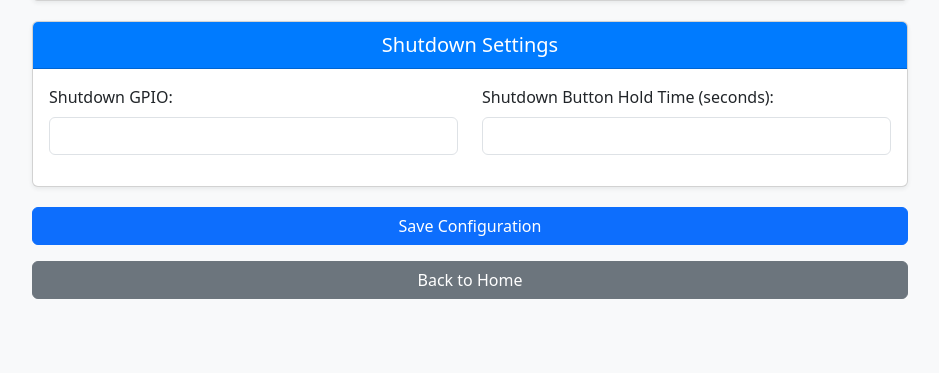
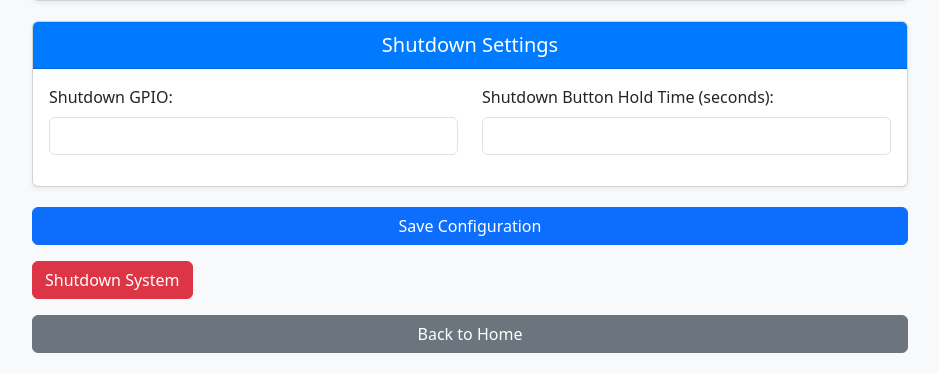
Before and after one commit to nickpourazima/rotary-phone-audio-guestbook, a Flask app: template webserver/templates/edit_config.html in a window 1280 px wide. Shown: the part 2322-2695 px from the top of the page, without its empty margins (170-1109 px from the left). Before the commit the page ends 2621 px from the top, so only its background shows below. Run offline with Flask 3, Linux system fonts and the light colour scheme; the template is opened without the code that fills it, so the values that code supplies are empty; some libraries are stand-ins or nearby versions.

Commit message:
add shutdown Ui Button

```diff
--- a/webserver/server.py
+++ b/webserver/server.py
@@ -150,5 +150,19 @@ def download_all():
     return send_file(memory_file, mimetype='application/zip', as_attachment=True, download_name='recordings.zip')
 
 
+@app.route('/shutdown', methods=['POST'])
+def shutdown():
+    """
+    Shuts down the Raspberry Pi system.
+    """
+    try:
+        os.system("sudo shutdown now")
+        flash('System is shutting down...', 'info')
+    except Exception as e:
+        logger.error(f"Failed to shut down: {e}")
+        flash('Failed to shut down the system!', 'error')
+    return redirect(url_for('index'))
+
+
 if __name__ == '__main__':
     app.run()  # Runs at port 8000 w/ Gunicorn
--- a/webserver/templates/edit_config.html
+++ b/webserver/templates/edit_config.html
@@ -207,6 +207,12 @@
         </form>
 
         <div class="mt-3">
+            <form action="/shutdown" method="post">
+                <button type="submit" class="btn btn-danger">Shutdown System</button>
+            </form>
+        </div>
+
+        <div class="mt-3">
             <a href="/" class="btn btn-secondary">Back to Home</a>
         </div>
     </div>
```
